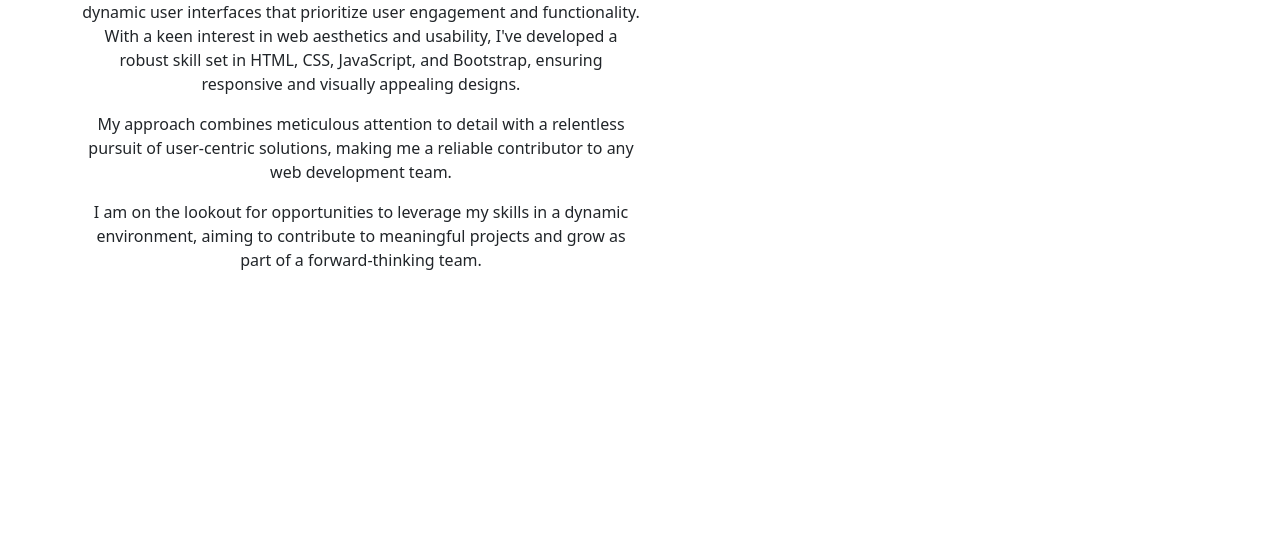
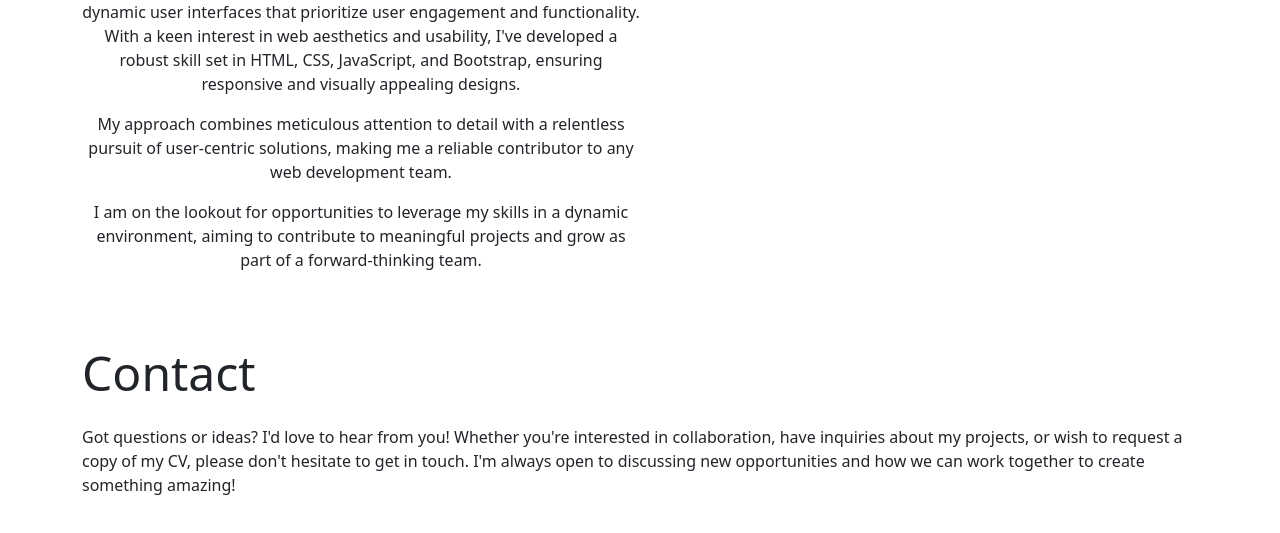
Before and after one commit to iwillmineya/Portfolio, a plain HTML site: page index.html in a window 1280 px wide. Shown: the part 547-1080 px from the top of the page. Before the commit the page ends 867 px from the top, so only its background shows below. Drawn offline with nearby package versions, Linux system fonts and the light colour scheme.

Commit message:
add:contact

```diff
--- a/index.html
+++ b/index.html
@@ -88,6 +88,17 @@
                     </div>
                 </div>
         </section>
+        <footer id="contact" class="container">
+            <div class="row">
+                <div class="col-12 text-centre my-4">
+                    <h2 class="display-5">Contact</h2>
+                    <p class="mt-4"> Got questions or ideas? I'd love to hear from you! Whether you're interested in
+                        collaboration, have inquiries about my projects, or wish to request a copy of my CV, please
+                        don't hesitate to get in touch. I'm always open to discussing new opportunities and how we can
+                        work together to create something amazing!</p>
+                </div>
+            </div>
+        </footer>
         <script src="https://cdn.jsdelivr.net/npm/bootstrap@5.3.7/dist/js/bootstrap.bundle.min.js"
             integrity="sha384-ndDqU0Gzau9qJ1lfW4pNLlhNTkCfHzAVBReH9diLvGRem5+R9g2FzA8ZGN954O5Q"
             crossorigin="anonymous"></script>
```
Lines whose indentation alone changed are shown as unchanged.
